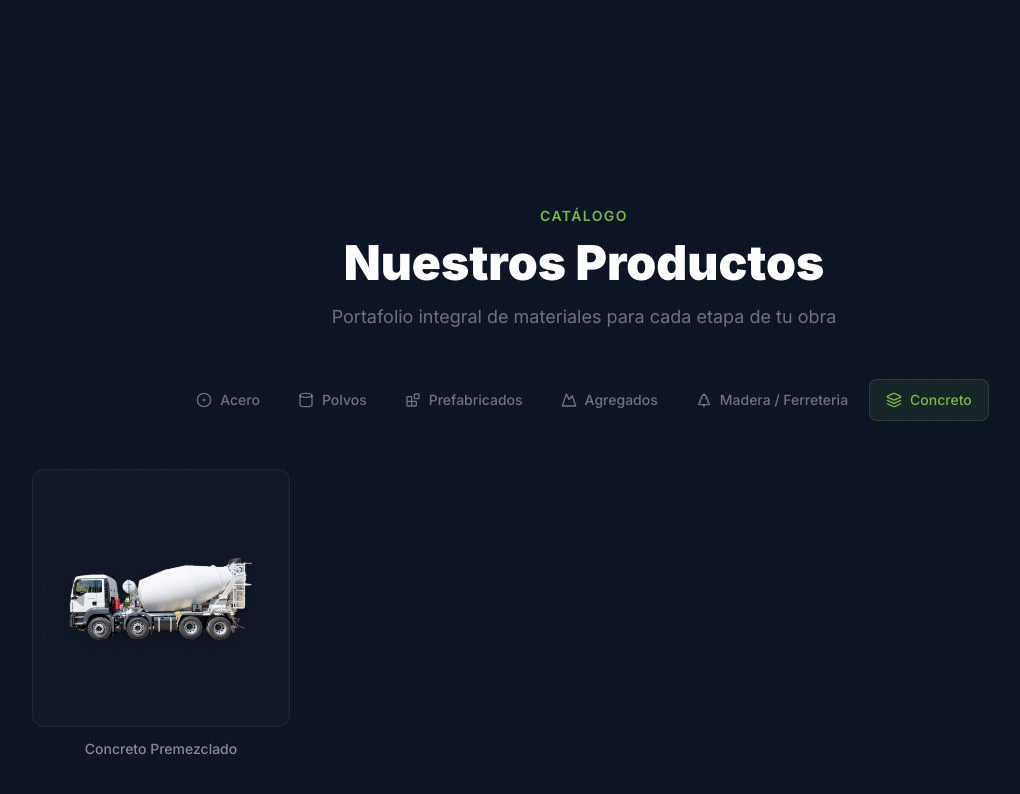
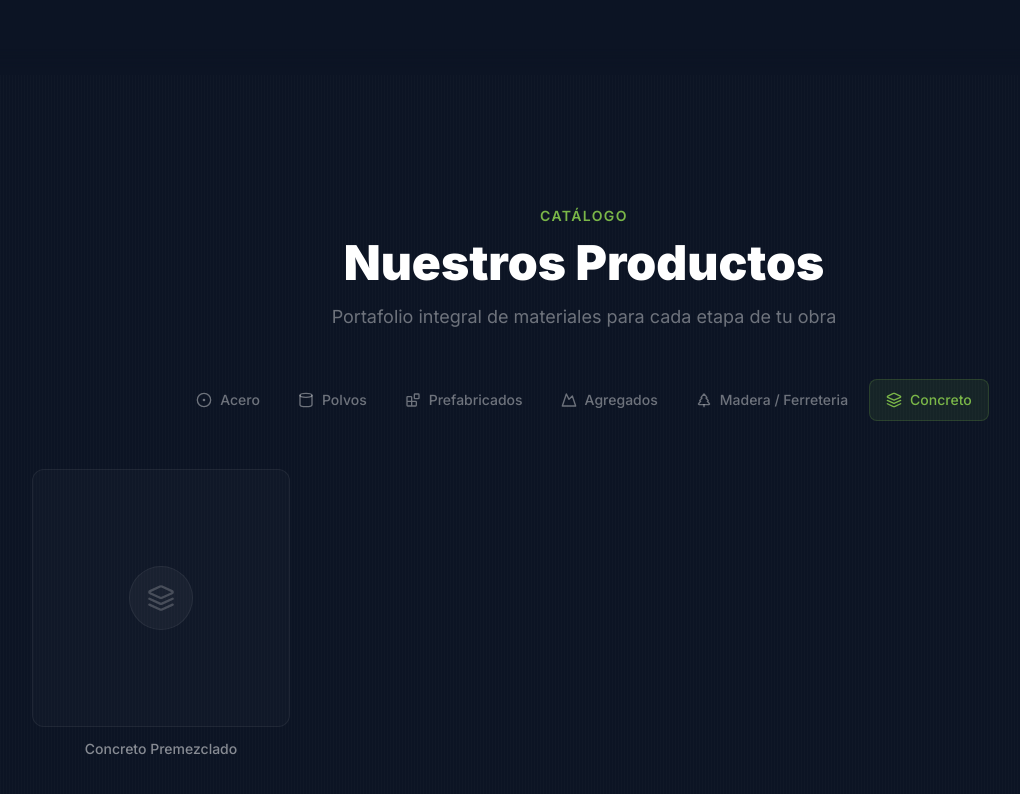
Before and after one commit to MemoRT22/Construfast, a React (Vite) app: page / in a window 1280 px wide. Both pictures are taken after a click on the button "Concreto". Shown: the part 4375-5169 px from the top of the page, without its empty margins (56-1076 px from the left). Built offline with nearby package versions, Linux system fonts and the light colour scheme.

Commit message:
Fix broken image with fallback icon

```diff
--- a/src/sections/Productos.tsx
+++ b/src/sections/Productos.tsx
@@ -79,7 +79,7 @@ const categories = [
     name: 'Concreto',
     icon: Layers,
     products: [
-      { name: 'Concreto Premezclado', img: '/assets/images/Concreto/Fondo_de_Concreto_eliminado.png' },
+      { name: 'Concreto Premezclado', img: null },
     ],
     brands: [],
   },
@@ -184,7 +184,7 @@ export default function Productos() {
                     />
                   ) : (
                     <div className="w-16 h-16 rounded-full bg-white/[0.04] border border-white/[0.06] flex items-center justify-center">
-                      <Layers className="text-white/20" size={28} />
+                      {(() => { const CatIcon = current.icon; return <CatIcon className="text-white/20" size={28} />; })()}
                     </div>
                   )}
                 </div>
```
